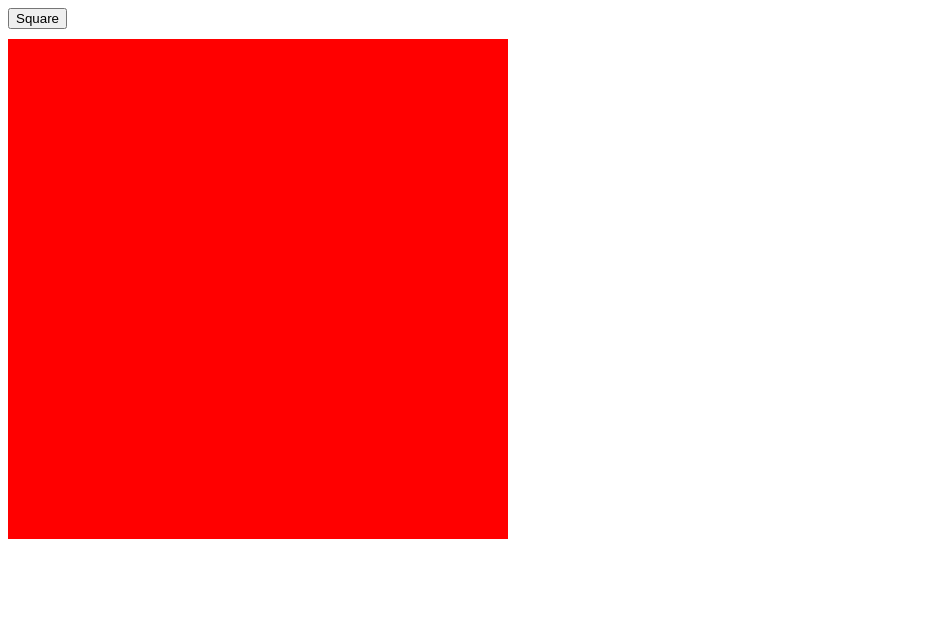
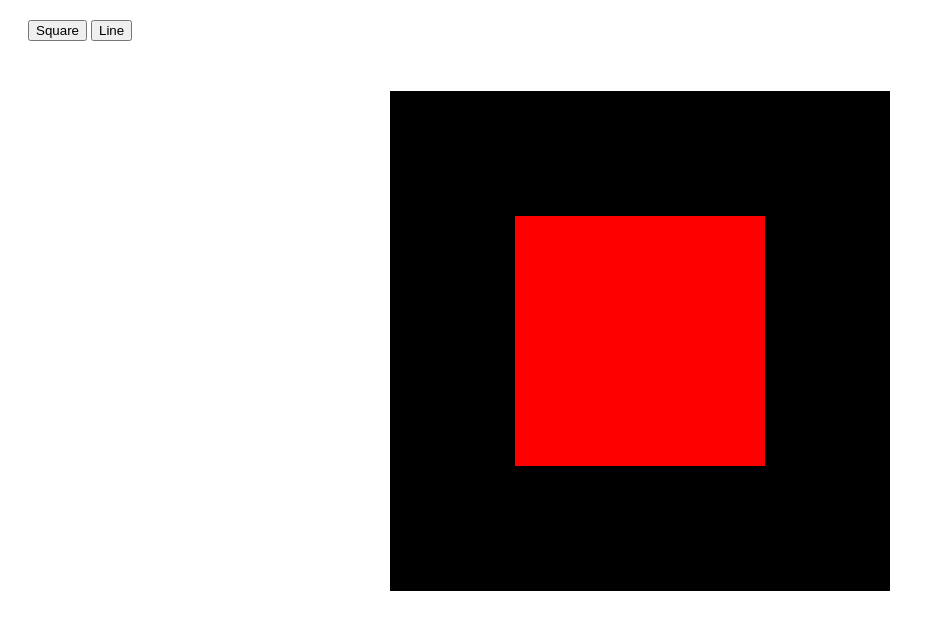
Before and after one commit to donbasta/web-based-CAD, a plain HTML site: page draw.html in a window 1280 px wide. Both pictures are taken after a click on the button "Square". Shown: the whole page, without its empty margins (0-945 px from the left). Drawn offline with Linux system fonts and the light colour scheme.

Commit message:
draw line

```diff
--- a/draw.html
+++ b/draw.html
@@ -2,10 +2,11 @@
     <head>
         <link rel="stylesheet" href="styles.css"/>
         <script id = "vertex" type = "x-shader/x-vertex">
-            attribute vec4 aVertexPosition;
+            attribute vec2 aVertexPosition;
+            uniform mat4 formMatrix;
 
             void main() {
-                gl_Position = aVertexPosition;
+                gl_Position = formMatrix * vec4(aVertexPosition, 0.0, 1.0);
             }
         </script>
 
@@ -20,12 +21,18 @@
                 gl_FragColor = uColor;
             }
         </script>
-
-        <script type = "text/javascript" src= "function.js"></script>
     </head>
 
-    <body>
-        <button onClick = "createRectangle()">Square</button>
-        <canvas id = "draw-shape" width = "500" height = "500"></canvas>
+    <body onload="start()">
+        <div class = "container">
+            <button id = "sq-button">Square</button>
+            <button type = "button" id = "line-button">Line</button>
+        </div>
+
+        <div class = "container center">
+            <canvas id = "draw-shape" width = "500" height = "500"></canvas>
+        </div>
     </body>
+
+    <script type = "text/javascript" src= "function.js"></script>
 </html>
--- a/function.js
+++ b/function.js
@@ -1,11 +1,25 @@
 var gl;
+var program;
+const allShape = [];
 
-function initWebGL() {
+var sqButton = document.getElementById("sq-button");
+sqButton.addEventListener('click', function() {
+    drawAll("sq");
+})
+
+var lineButton = document.getElementById("line-button");
+lineButton.addEventListener('click', function() {
+    drawAll("line");
+})
+
+function start() {
     canvas = document.getElementById("draw-shape");
     gl = canvas.getContext("experimental-webgl");
     gl.viewport(0, 0, canvas.width, canvas.height);
-    gl.clearColor(1, 1, 1, 1);
+    gl.clearColor(0, 0, 0, 1);
     gl.clear(gl.COLOR_BUFFER_BIT);
+
+    program = createProg(gl, "vertex", "fragment");
 }
 
 function compileShader(gl, shader, shaderType) {
@@ -40,13 +54,10 @@ function initShader(gl, shaderId) {
     return compileShader(gl, shader.text, shaderType);
 }
 
-function initShaders(gl, vertexId, fragmentId) {
+function createProg(gl, vertexId, fragmentId) {
     let vertexShader = initShader(gl, vertexId);
     let fragmentShader = initShader(gl, fragmentId);
-    return createProg(gl, vertexShader, fragmentShader);
-}
 
-function createProg(gl, vertexShader, fragmentShader) {
     let program = gl.createProgram();
     gl.attachShader(program, vertexShader);
     gl.attachShader(program, fragmentShader);
@@ -55,22 +66,46 @@ function createProg(gl, vertexShader, fragmentShader) {
     if (!gl.getProgramParameter(program, gl.LINK_STATUS)) {
         throw ("Failed to link " + gl.getProgramInfoLog(program));
     }
+
     return program;
 }
 
-function createRectangle() {
-    initWebGL();
-    program = initShaders(gl, "vertex", "fragment");
+function initBuffer(shape) {
+    if(shape == "sq") {
+        const verticesSq = new Float32Array([
+            -0.5, -0.5,
+            +0.5, -0.5,
+            +0.5, +0.5,
+            -0.5, +0.5
+        ]);
+
+        return verticesSq;
+    }
+    else if(shape == "line") {
+        const verticesLine = new Float32Array([
+            -0.5, 0.5,
+            0.5, 0.5
+        ]);
+
+        return verticesLine;
+    }
+}
+
+function draw(shape) {
+    gl.clearColor(0, 0, 0, 1);
+    gl.clear(gl.COLOR_BUFFER_BIT);
     let attributeLoc = gl.getAttribLocation(program, "aVertexPosition");
     let colorLoc = gl.getUniformLocation(program, "uColor");
-
-    const vertices = new Float32Array([
-        -1.0, -1.0,
-        +1.0, -1.0,
-        +1.0, +1.0,
-        -1.0, +1.0
+    let mat = gl.getUniformLocation(program, "formMatrix");
+    let identityMat = new Float32Array([
+        1.0, 0.0, 0.0, 0.0,
+        0.0, 1.0, 0.0, 0.0,
+        0.0, 0.0, 1.0, 0.0,
+        0.0, 0.0, 0.0, 1.0
     ]);
     let itemSize = 2;
+
+    const vertices = initBuffer(shape);
 
     buff = gl.createBuffer();
     gl.bindBuffer(gl.ARRAY_BUFFER, buff);
@@ -80,6 +115,56 @@ function createRectangle() {
     gl.enableVertexAttribArray(attributeLoc);
     gl.vertexAttribPointer(attributeLoc, itemSize, gl.FLOAT, false, 0, 0);
     gl.uniform4fv(colorLoc, [1, 0.0, 0.0, 1.0]);
+    gl.uniformMatrix4fv(mat, false, identityMat);
+    console.log(mat);
 
-    gl.drawArrays(gl.TRIANGLE_FAN, 0, 4);
+    if(vertices.length == 8) { // square
+        gl.drawArrays(gl.TRIANGLE_FAN, 0, 4);
+    }
+    else if(vertices.length == 4) { // line
+        gl.lineWidth(1.0);
+        gl.drawArrays(gl.LINES, 0, 2);
+    }
 }
+
+function drawAll(shape) {
+    gl.clearColor(0, 0, 0, 1);
+    gl.clear(gl.COLOR_BUFFER_BIT);
+
+    const vertices = initBuffer(shape);
+    let mat = gl.getUniformLocation(program, "formMatrix");
+    let identityMat = new Float32Array([
+        1.0, 0.0, 0.0, 0.0,
+        0.0, 1.0, 0.0, 0.0,
+        0.0, 0.0, 1.0, 0.0,
+        0.0, 0.0, 0.0, 1.0
+    ]);
+
+    gl.useProgram(program);
+    gl.uniformMatrix4fv(mat, false, identityMat)
+
+    const obj = [shape, vertices, identityMat];
+    allShape.push(obj);
+
+    for(let i = 0 ; i < allShape.length ; i++ ){
+        let attributeLoc = gl.getAttribLocation(program, "aVertexPosition");
+        let colorLoc = gl.getUniformLocation(program, "uColor");
+        let itemSize = 2;
+
+        buff = gl.createBuffer();
+        gl.bindBuffer(gl.ARRAY_BUFFER, buff);
+        gl.bufferData(gl.ARRAY_BUFFER, vertices, gl.STATIC_DRAW);
+
+        gl.enableVertexAttribArray(attributeLoc);
+        gl.vertexAttribPointer(attributeLoc, itemSize, gl.FLOAT, false, 0, 0);
+        gl.uniform4fv(colorLoc, [1, 0.0, 0.0, 1.0]);
+
+        if(vertices.length == 8) { // square
+            gl.drawArrays(gl.TRIANGLE_FAN, 0, 4);
+        }
+        else if(vertices.length == 4) { // line
+            gl.lineWidth(1.0);
+            gl.drawArrays(gl.LINES, 0, 2);
+        }
+    }
+}
--- a/styles.css
+++ b/styles.css
@@ -1,4 +1,8 @@
-button {
-    display: block;
-    margin-bottom: 10px;
+.container {
+    margin: 20px;
 }
+
+.center {
+    text-align: center;
+    margin-top: 50px;
+}
```
